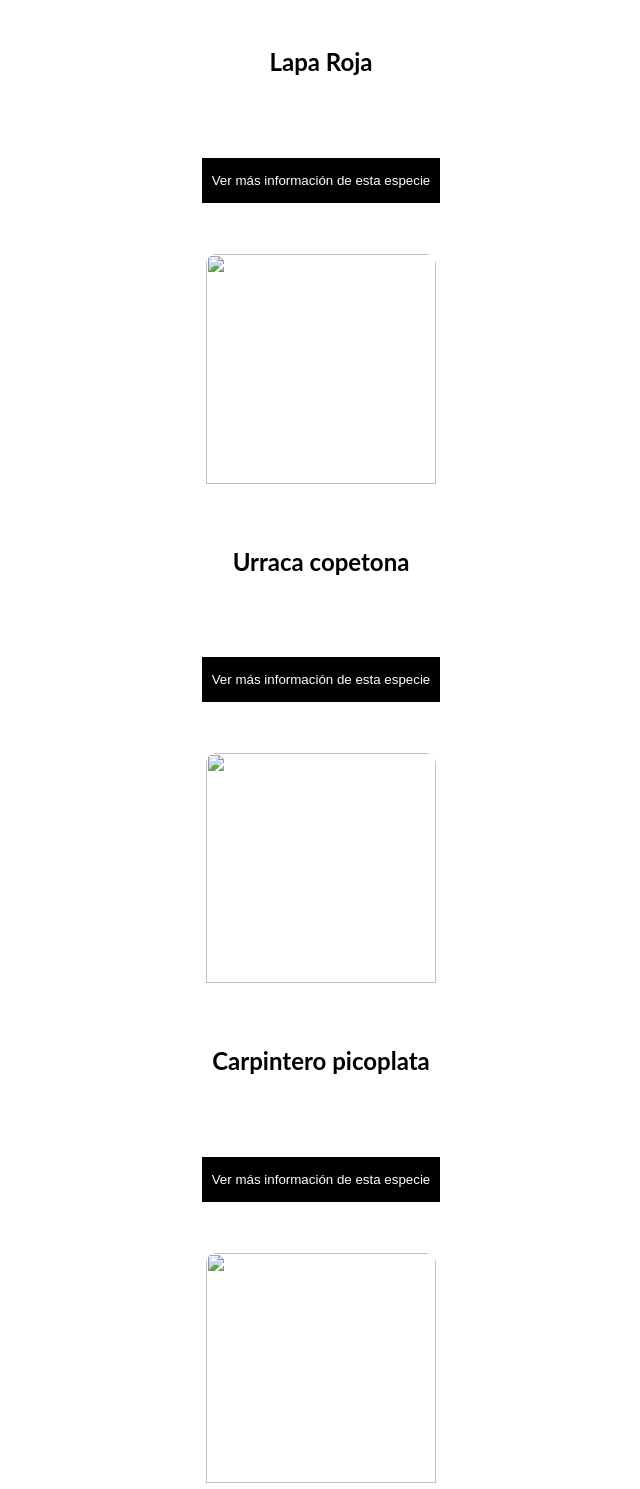
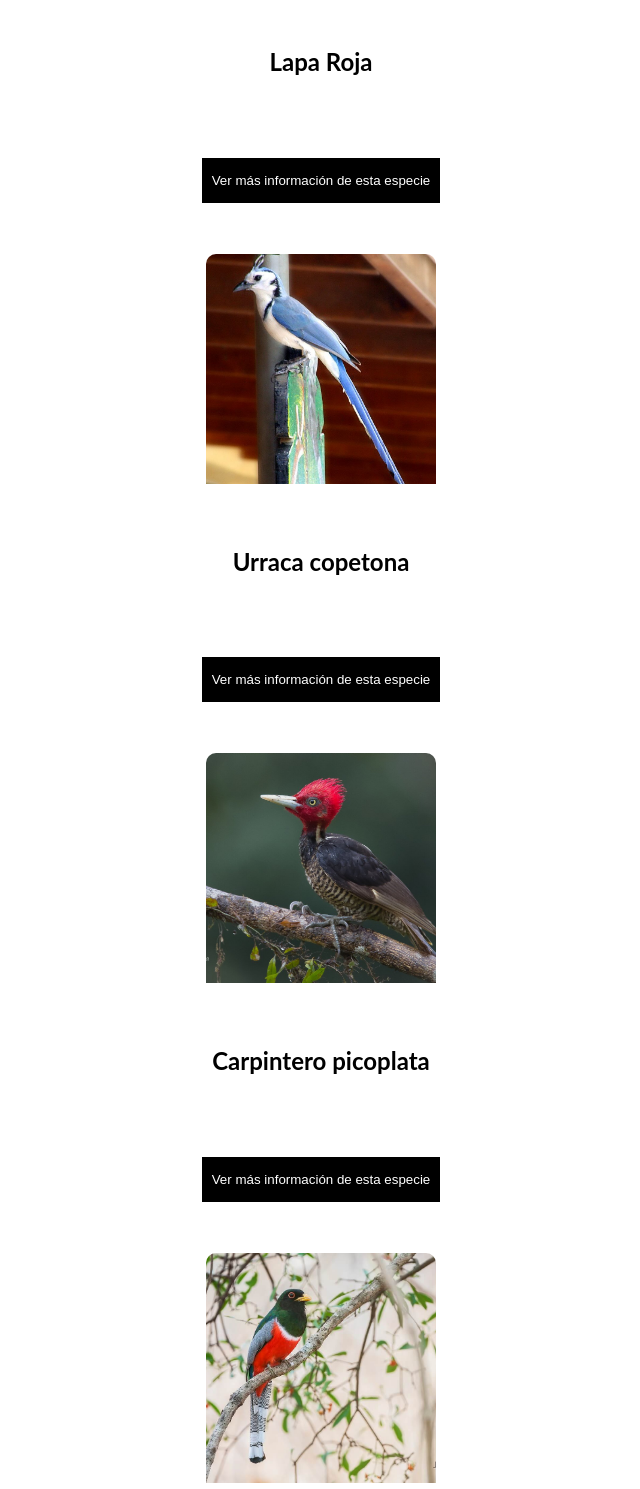
Before and after one commit to allengalagarza/hummingbird-guide, a plain HTML site: page aves.html in a window 1280 px wide. Shown: the part 948-2437 px from the top of the page, without its empty margins (287-927 px from the left). Drawn offline with Linux system fonts and the light colour scheme; the site is published under a folder, as on GitHub Pages, so addresses that start at the root find nothing.

Commit message:
Update aves.html

```diff
--- a/aves.html
+++ b/aves.html
@@ -12,7 +12,7 @@
     <header>
         <div class="logo-container">
             <a href="paginaPrincipal.html">
-                <img src="/img/Logo.png" alt="Logo">
+                <img src="img/Logo.png" alt="Logo">
             </a>
         </div>
         <!--<div class="container-icon">
@@ -51,7 +51,7 @@
             <div class="container-items">
                 <div class="item">
                     <figure>
-        <img src="/img/urraca.jpg" alt="">
+        <img src="img/urraca.jpg" alt="">
                     </figure>
                     <div class="info-product">
                         <h2>Urraca copetona</h2> <br>
@@ -64,7 +64,7 @@
                 <div class="container-items">
                     <div class="item">
                         <figure>
-            <img src="/img/carpintero.jpg" alt="">
+            <img src="img/carpintero.jpg" alt="">
                         </figure>
                         <div class="info-product">
                             <h2>Carpintero picoplata</h2> <br>
@@ -77,7 +77,7 @@
                     <div class="container-items">
                         <div class="item">
                             <figure>
-                <img src="/img/trogon.jpg" alt="">
+                <img src="img/trogon.jpg" alt="">
                             </figure>
                             <div class="info-product">
                                 <h2>Trogon Elegante</h2> <br>
@@ -90,7 +90,7 @@
                         <div class="container-items">
                             <div class="item">
                                 <figure>
-                    <img src="/img/reyezuelo.jpg" alt="">
+                    <img src="img/reyezuelo.jpg" alt="">
                                 </figure>
                                 <div class="info-product">
                                     <h2>Reyezuelo sencillo</h2> <br>
```
